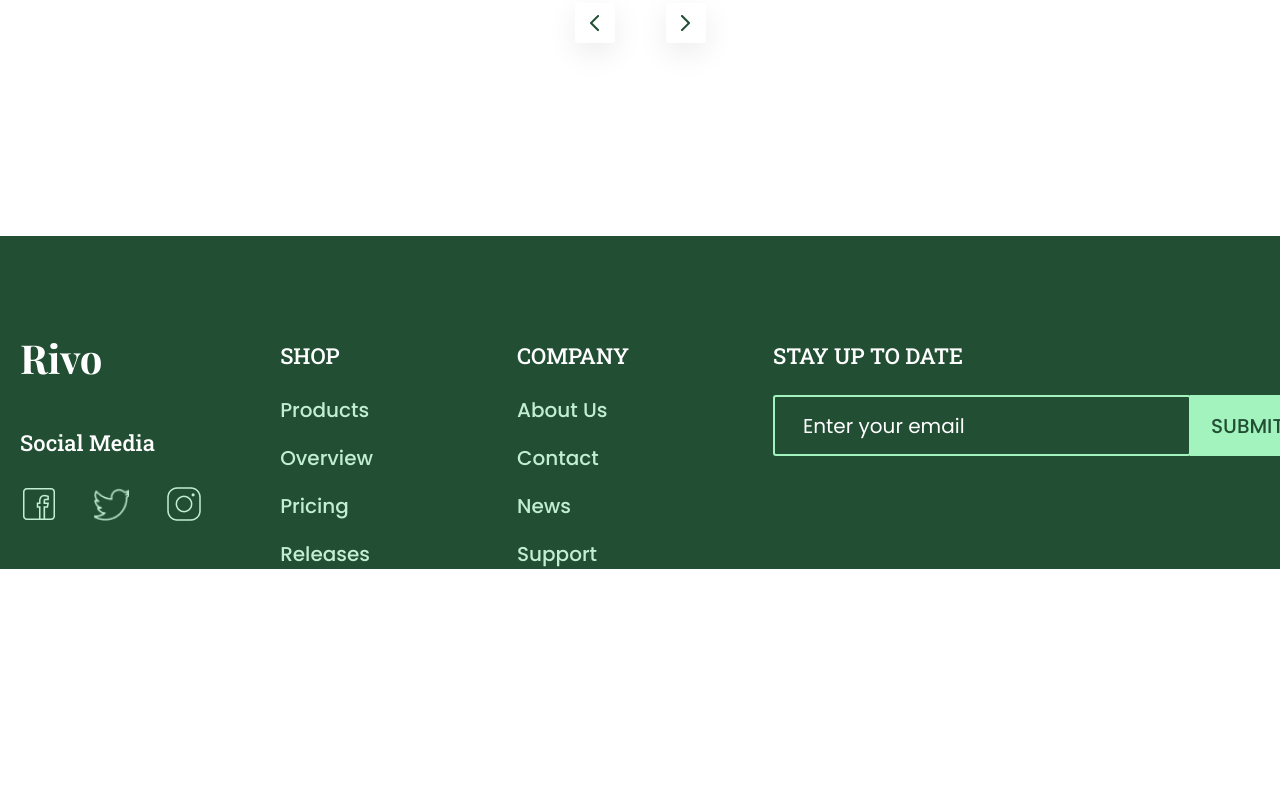
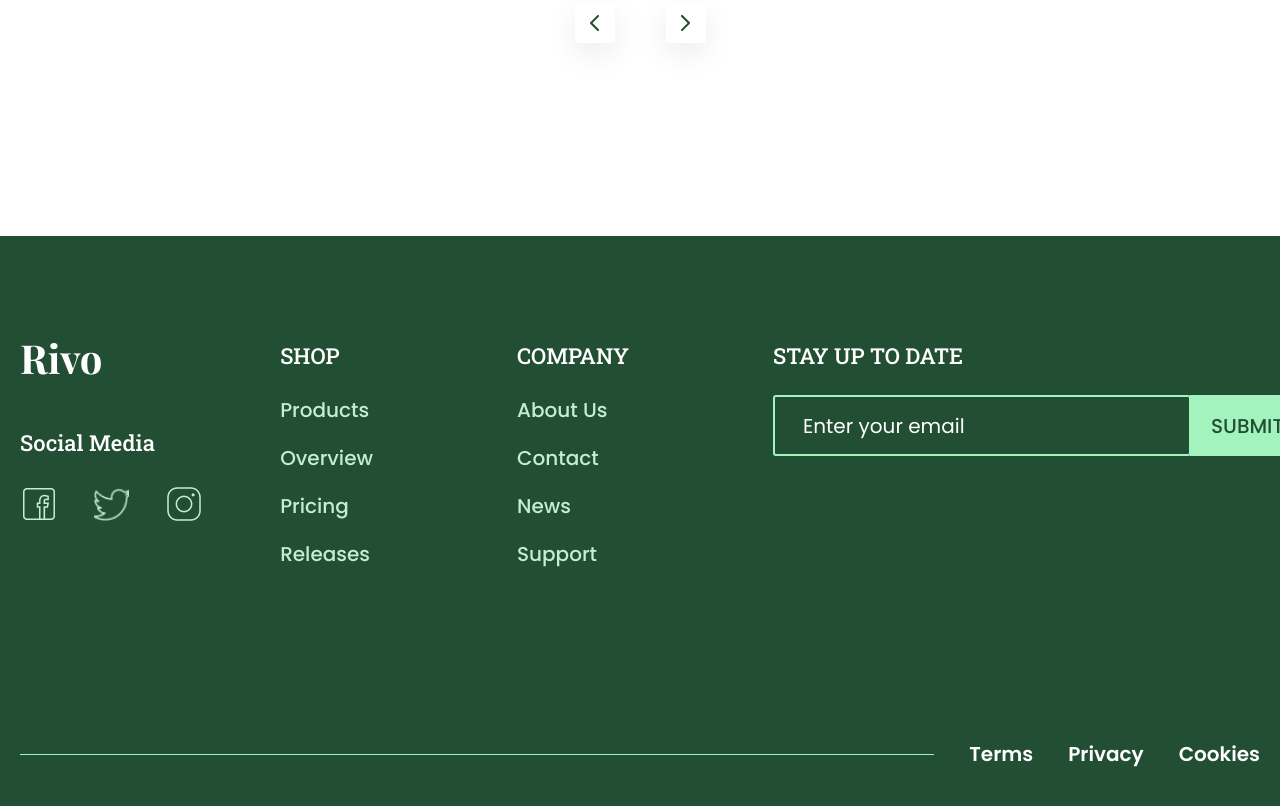
Before and after one commit to artemlascovec-beep/rivo-adaptive, a plain HTML site: page index.html in a window 1280 px wide. Shown: the part 6293-7099 px from the top of the page. Before the commit the page ends 6862 px from the top, so only its background shows below. Drawn offline with nearby package versions, Linux system fonts and the light colour scheme; a web font is replaced by a local one.

Commit message:
Add Bottom Footer

```diff
--- a/css/style.css
+++ b/css/style.css
@@ -909,6 +909,7 @@ body, html {
 .background-footer {
     background: #224F34;
     padding-top: 105px;
+    padding-bottom: 97px;
 }
 
 footer {
@@ -1035,3 +1036,35 @@ footer {
     position: relative;
     bottom: 10px;
 }
+
+.bottom-footer {
+    margin-top: 170px;
+    display: flex;
+    align-items: center;
+    gap: 35px;
+}
+
+.bottom-footer .line-footer {
+    flex-grow: 1;
+    border: none;
+    height: 1px;
+    background: #A3F3BE;
+}
+
+.bottom-footer .footer-link {
+    display: flex;
+    gap: 35px;
+}
+
+.bottom-footer .footer-link a {
+    color: #fff;
+    font-size: 20px;
+    font-family: "Poppins", sans-serif;
+    font-weight: 600;
+    text-decoration: none;
+}
+
+.bottom-footer .footer-link a:hover {
+    color: #A3F3BE;
+    box-shadow: 0 1px 0 #A3F3BE;
+}
--- a/index.html
+++ b/index.html
@@ -281,6 +281,15 @@
                 </div>
             </div>
         </footer>
+
+        <div class="bottom-footer container">
+            <hr class="line-footer">
+            <div class="footer-link">
+                <a href="#">Terms</a>
+                <a href="#">Privacy</a>
+                <a href="#">Cookies</a>
+            </div>
+        </div>
     </div>
 </body>
 </html>
```
